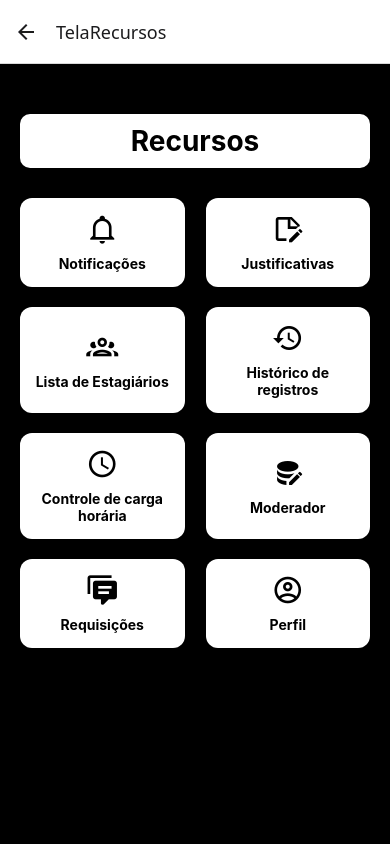
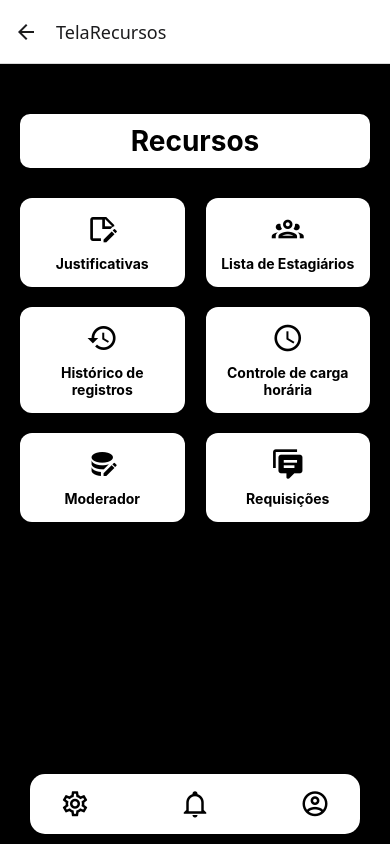
Before and after one commit to rafaeleites/T197_N24CD_Rafael_Leites, a React Native app in the folder projeto_devmoveis/: screen /TelaRecursos in a window 390 px wide. Built offline with nearby package versions, Linux system fonts and the light colour scheme.

Commit message:
Tela Recursos ALterada

```diff
--- a/projeto_devmoveis/screens/TelaRecursos.js
+++ b/projeto_devmoveis/screens/TelaRecursos.js
@@ -13,15 +13,6 @@ function TelaRecursos() {
     <View style={styles.container}>
       <Text style={styles.title}>Recursos</Text>
       <View style={styles.grid}>
-
-        <TouchableOpacity style={styles.button}>
-          <MaterialCommunityIcons
-            name="bell-outline"
-            size={32}
-            color="f0dc82"
-          />
-          <Text style={styles.buttonText}>Notificações</Text>
-        </TouchableOpacity>
 
         <TouchableOpacity style={styles.button}>
           <MaterialCommunityIcons
@@ -80,17 +71,24 @@ function TelaRecursos() {
           />
           <Text style={styles.buttonText}>Requisições</Text>
         </TouchableOpacity>
+      </View>
 
-        <TouchableOpacity
-          style={styles.button}
-          onPress={() => navigation.navigate('TelaPerfil')}
-        >
+      {/* Rodapé com ícones */}
+      <View style={styles.footer}>
+        <TouchableOpacity onPress={() => navigation.navigate('TelaRecursos')}>
+          <MaterialCommunityIcons name="cog-outline" size={30} color="#000" />
+        </TouchableOpacity>
+
+        <TouchableOpacity onPress={() => navigation.navigate('TelaNotificacoes')}>
+          <MaterialCommunityIcons name="bell-outline" size={30} color="#000" />
+        </TouchableOpacity>
+
+        <TouchableOpacity onPress={() => navigation.navigate('TelaPerfil')}>
           <MaterialCommunityIcons
             name="account-circle-outline"
-            size={32}
-            color="f0dc82"
+            size={30}
+            color="#000"
           />
-          <Text style={styles.buttonText}>Perfil</Text>
         </TouchableOpacity>
       </View>
     </View>
@@ -140,6 +138,18 @@ const styles = StyleSheet.create({
     textAlign: 'center',
     marginTop: 10,
   },
+  footer: {
+    backgroundColor: 'white',
+    position: 'absolute',
+    bottom: 10,
+    left: 30,
+    right: 30,
+    flexDirection: 'row',
+    justifyContent: 'space-between',
+    paddingHorizontal: 30,
+    paddingVertical: 15,
+    borderRadius: 15,
+  },
 });
 
 export default TelaRecursos;
```
